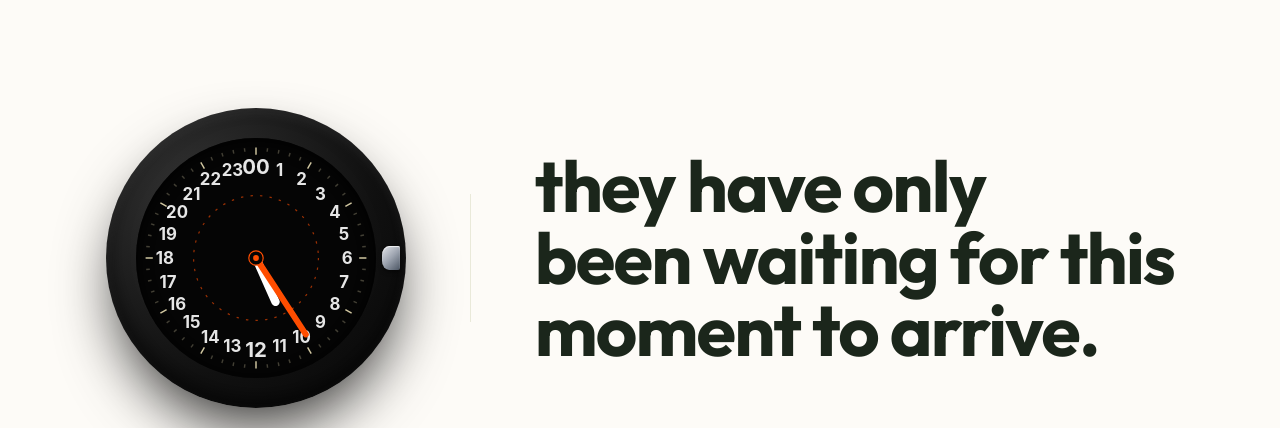
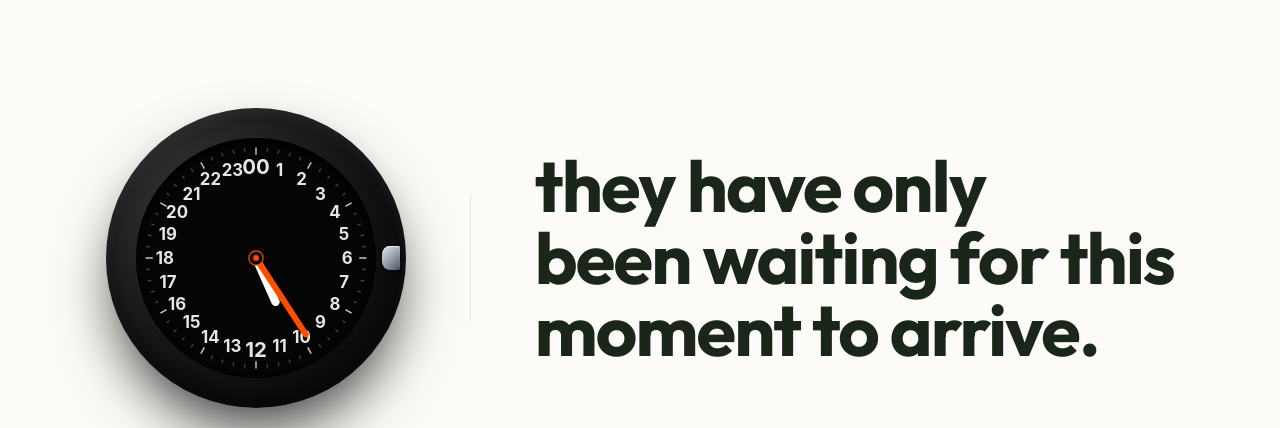
Before and after one commit to otto-o2/otu-waitlist, a Next.js app: page / in a window 1280 px wide. Shown: the part 820-1248 px from the top of the page. Built offline with nearby package versions, Linux system fonts and the light colour scheme.

Commit message:
style: remove dotted orange circle from clock dial

```diff
--- a/app/components/Clock.tsx
+++ b/app/components/Clock.tsx
@@ -76,9 +76,6 @@ const Clock = () => {
                 );
              })}
 
-             {/* Inner alert scale (Orangish Red) */}
-             <circle cx="50" cy="50" r="26" fill="none" stroke="#FF4D00" strokeWidth="0.5" strokeDasharray="1 3" style={{ opacity: 0.6 }} />
-
              {/* ─── ROUNDED INDUSTRIAL HANDS ─── */}
              {/* Hour Hand (24-hour movement) */}
              <g style={{
```
